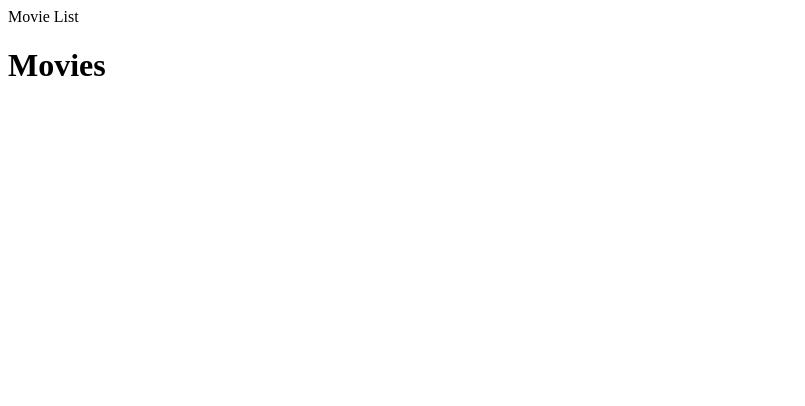
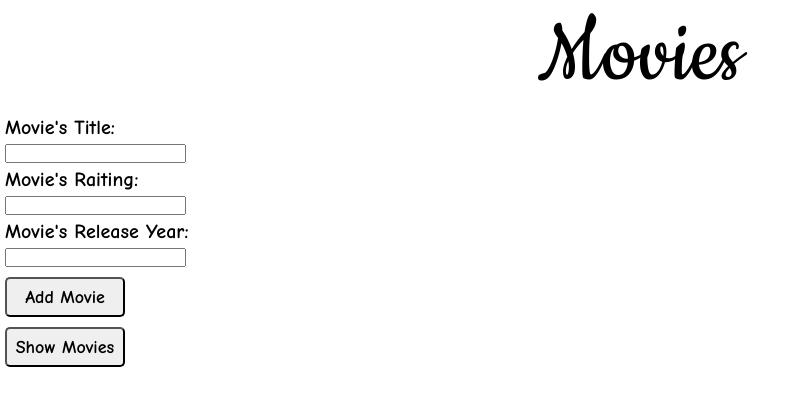
Before and after one commit to jaqueline1201/HMWK-3, a plain HTML site: page index.html in a window 1280 px wide. Shown: the whole page, without its empty margins (0-805 px from the left). Drawn offline with Linux system fonts and the light colour scheme.

Commit message:
styles added

```diff
--- a/index.html
+++ b/index.html
@@ -3,16 +3,23 @@
     <head>
         <link rel="stylesheet" href="style.css">
         <meta charset="utf-8">
-        <meta name="viewport" content="width=device-width"
+        <meta name="viewport" content="width=device-width">
+        <link rel="preconnect" href="https://fonts.googleapis.com">
+        <link rel="preconnect" href="https://fonts.gstatic.com" crossorigin>
+        <link href="https://fonts.googleapis.com/css2?family=Comic+Neue:ital,wght@0,300;0,400;0,700;1,300;1,400;1,700&family=Cookie&display=swap" rel="stylesheet">
         <title>Movie List</title>
     </head>
     <body>
         <h1>Movies</h1>
         <div id="wrapper">
             <div id="inputSection">
-
+                <label for="movieTitle" class="labelText">Movie's Title:</label><input type="text">
+                <label for="movieRaiting"class="labelText">Movie's Raiting:</label><input type="text">
+                <label for="movieRealease" class="labelText">Movie's Release Year:</label><input type="text">
+                <button>Add Movie</button>
             </div>
             <div id="moviesInfo">
+                <button>Show Movies</button>
                 <ul id="movieList"></ul>
             </div>
         </div>
--- a/style.css
+++ b/style.css
@@ -0,0 +1,45 @@
+* {
+    margin: 0;
+    padding: 0;
+}
+h1 {
+    text-align: center;
+    font-family: "Cookie", cursive;
+    font-weight: 400;
+    font-size: 100px;
+    font-style: normal;
+}
+
+input {
+    margin: 5px;
+    display: block;
+    flex-direction: column;
+}
+
+label {
+    margin:0 auto;
+    margin: 5px;
+    display: block;
+    flex-direction: column;
+    font-family: "Comic Neue", cursive;
+    font-weight: 700;
+    font-style: normal;
+    font-size: 20px;
+}
+
+button {
+    margin: 5px;
+    border-radius: 5px;
+    width: 120px;
+    height: 40px;
+    font-family: "Comic Neue", cursive;
+    font-weight: 700;
+    font-style: normal;
+    font-size: 18px;
+}
+
+button:hover {
+    color: whitesmoke;
+    background-color: black;
+
+}
```
